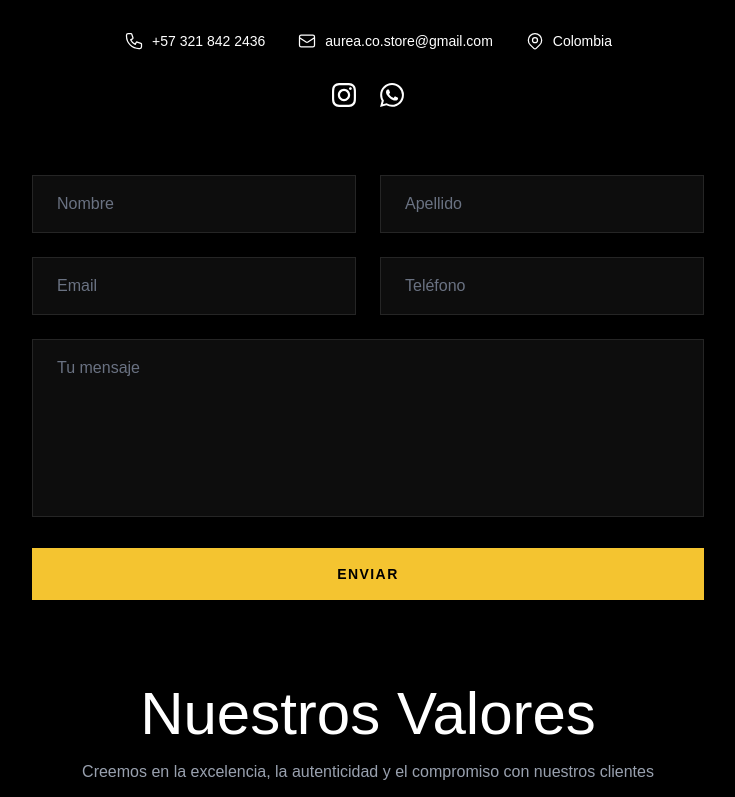
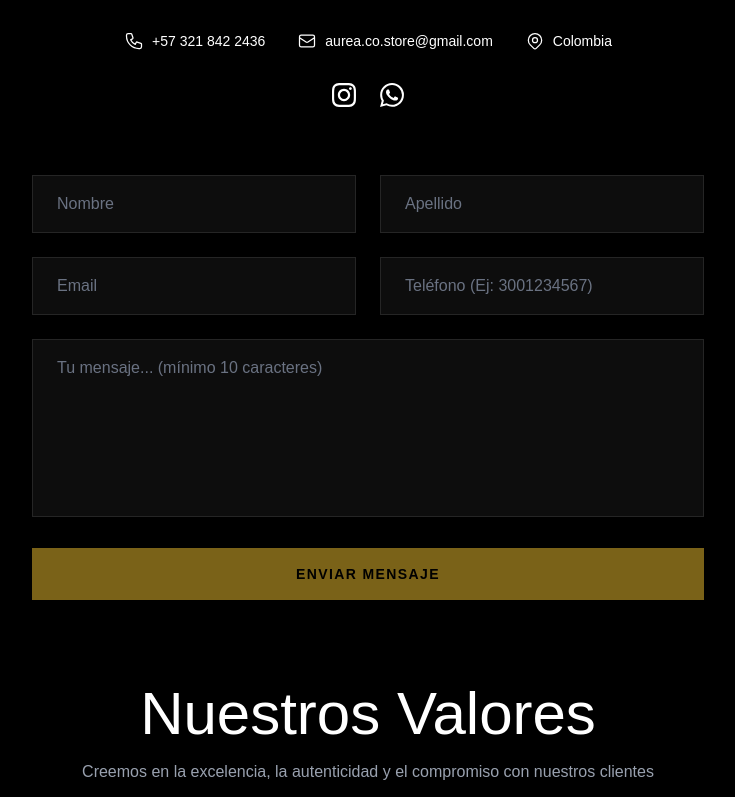
Before and after one commit to LeooQuipildor/Aurea-Ecommerce, a React (Vite) app in the folder client/: page /contacto in a window 1280 px wide. Shown: the part 388-1185 px from the top of the page, without its empty margins (272-1007 px from the left). Built offline with nearby package versions, Linux system fonts and the light colour scheme; no server answers; a web font is replaced by a local one.

Commit message:
Agregados mensajes de error visuales y validaciones HTML5 completas en formulario de contacto con boton deshabilitado

```diff
--- a/client/src/pages/ContactPage.jsx
+++ b/client/src/pages/ContactPage.jsx
@@ -284,9 +284,18 @@ const ContactPage = () => {
                   value={formData.firstName}
                   onChange={handleChange}
                   placeholder="Nombre"
+                  minLength={2}
+                  maxLength={25}
                   required
-                  className="w-full bg-white/5 border border-white/10 text-white placeholder-gray-500 px-6 py-4 focus:outline-none focus:border-white/30 transition-colors"
+                  className={`w-full bg-white/5 border text-white placeholder-gray-500 px-6 py-4 focus:outline-none focus:border-white/30 transition-colors ${
+                    errors.firstName ? "border-red-500" : "border-white/10"
+                  }`}
                 />
+                {errors.firstName && (
+                  <p className="text-red-400 text-xs mt-1">
+                    {errors.firstName}
+                  </p>
+                )}
               </div>
               <div>
                 <input
@@ -295,9 +304,16 @@ const ContactPage = () => {
                   value={formData.lastName}
                   onChange={handleChange}
                   placeholder="Apellido"
+                  minLength={2}
+                  maxLength={25}
                   required
-                  className="w-full bg-white/5 border border-white/10 text-white placeholder-gray-500 px-6 py-4 focus:outline-none focus:border-white/30 transition-colors"
+                  className={`w-full bg-white/5 border text-white placeholder-gray-500 px-6 py-4 focus:outline-none focus:border-white/30 transition-colors ${
+                    errors.lastName ? "border-red-500" : "border-white/10"
+                  }`}
                 />
+                {errors.lastName && (
+                  <p className="text-red-400 text-xs mt-1">{errors.lastName}</p>
+                )}
               </div>
             </div>
 
@@ -310,9 +326,15 @@ const ContactPage = () => {
                   value={formData.email}
                   onChange={handleChange}
                   placeholder="Email"
+                  maxLength={50}
                   required
-                  className="w-full bg-white/5 border border-white/10 text-white placeholder-gray-500 px-6 py-4 focus:outline-none focus:border-white/30 transition-colors"
+                  className={`w-full bg-white/5 border text-white placeholder-gray-500 px-6 py-4 focus:outline-none focus:border-white/30 transition-colors ${
+                    errors.email ? "border-red-500" : "border-white/10"
+                  }`}
                 />
+                {errors.email && (
+                  <p className="text-red-400 text-xs mt-1">{errors.email}</p>
+                )}
               </div>
               <div>
                 <input
@@ -320,9 +342,17 @@ const ContactPage = () => {
                   name="phone"
                   value={formData.phone}
                   onChange={handleChange}
-                  placeholder="Teléfono"
-                  className="w-full bg-white/5 border border-white/10 text-white placeholder-gray-500 px-6 py-4 focus:outline-none focus:border-white/30 transition-colors"
+                  placeholder="Teléfono (Ej: 3001234567)"
+                  pattern="3[0-9]{9}"
+                  maxLength={10}
+                  required
+                  className={`w-full bg-white/5 border text-white placeholder-gray-500 px-6 py-4 focus:outline-none focus:border-white/30 transition-colors ${
+                    errors.phone ? "border-red-500" : "border-white/10"
+                  }`}
                 />
+                {errors.phone && (
+                  <p className="text-red-400 text-xs mt-1">{errors.phone}</p>
+                )}
               </div>
             </div>
 
@@ -332,17 +362,28 @@ const ContactPage = () => {
                 name="message"
                 value={formData.message}
                 onChange={handleChange}
-                placeholder="Tu mensaje"
+                placeholder="Tu mensaje... (mínimo 10 caracteres)"
                 required
                 rows="6"
-                className="w-full bg-white/5 border border-white/10 text-white placeholder-gray-500 px-6 py-4 focus:outline-none focus:border-white/30 transition-colors resize-none"
+                minLength={10}
+                maxLength={500}
+                className={`w-full bg-white/5 border text-white placeholder-gray-500 px-6 py-4 focus:outline-none focus:border-white/30 transition-colors resize-none ${
+                  errors.message ? "border-red-500" : "border-white/10"
+                }`}
               ></textarea>
+              {errors.message && (
+                <p className="text-red-400 text-xs mt-1">{errors.message}</p>
+              )}
             </div>
 
             {/* Botón de envío */}
             <div>
-              <Button type="submit" disabled={isSubmitting} fullWidth>
-                {isSubmitting ? "Enviando..." : "Enviar"}
+              <Button
+                type="submit"
+                disabled={isSubmitting || !isFormComplete()}
+                fullWidth
+              >
+                {isSubmitting ? "Enviando..." : "Enviar Mensaje"}
               </Button>
             </div>
 
```
